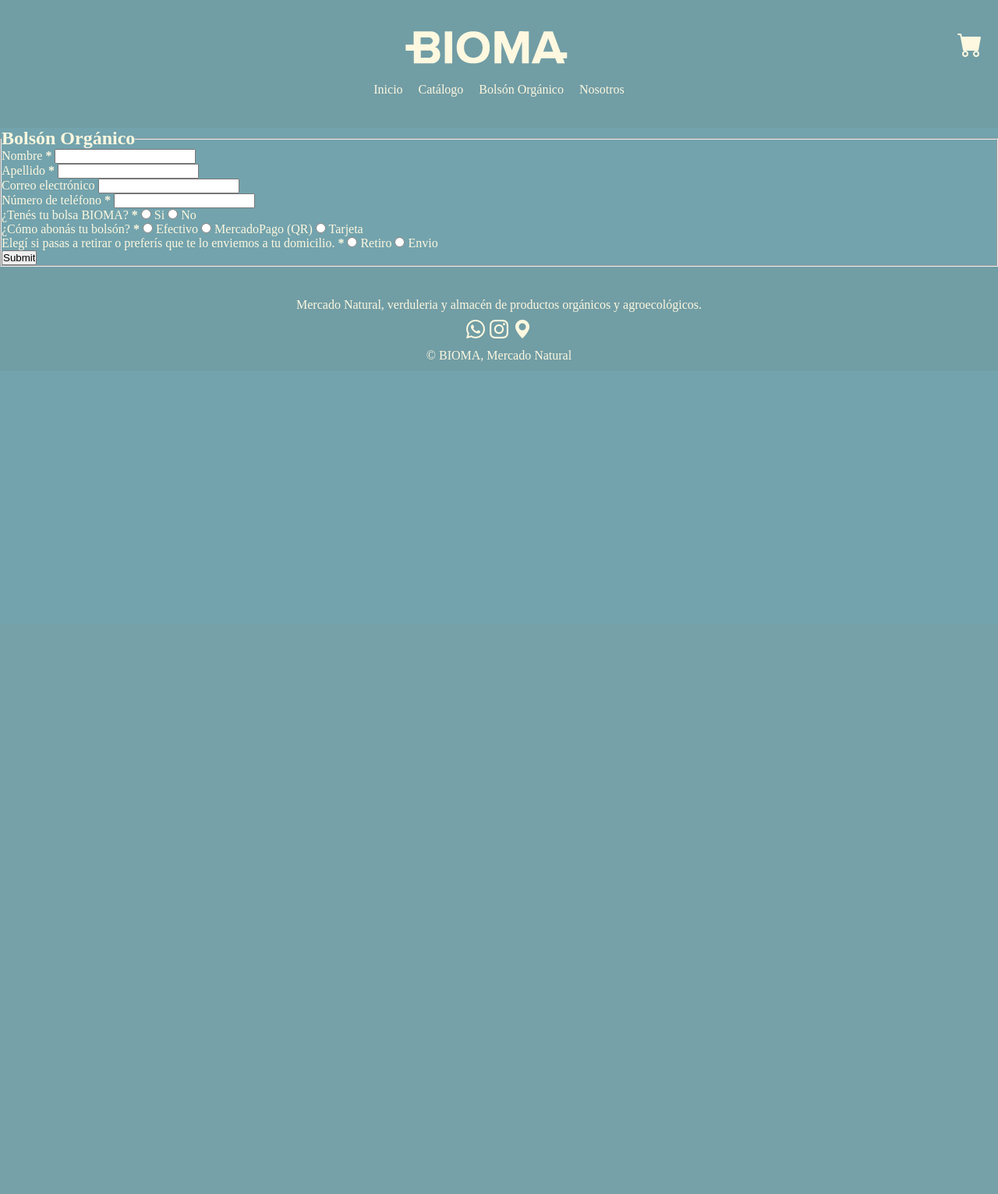
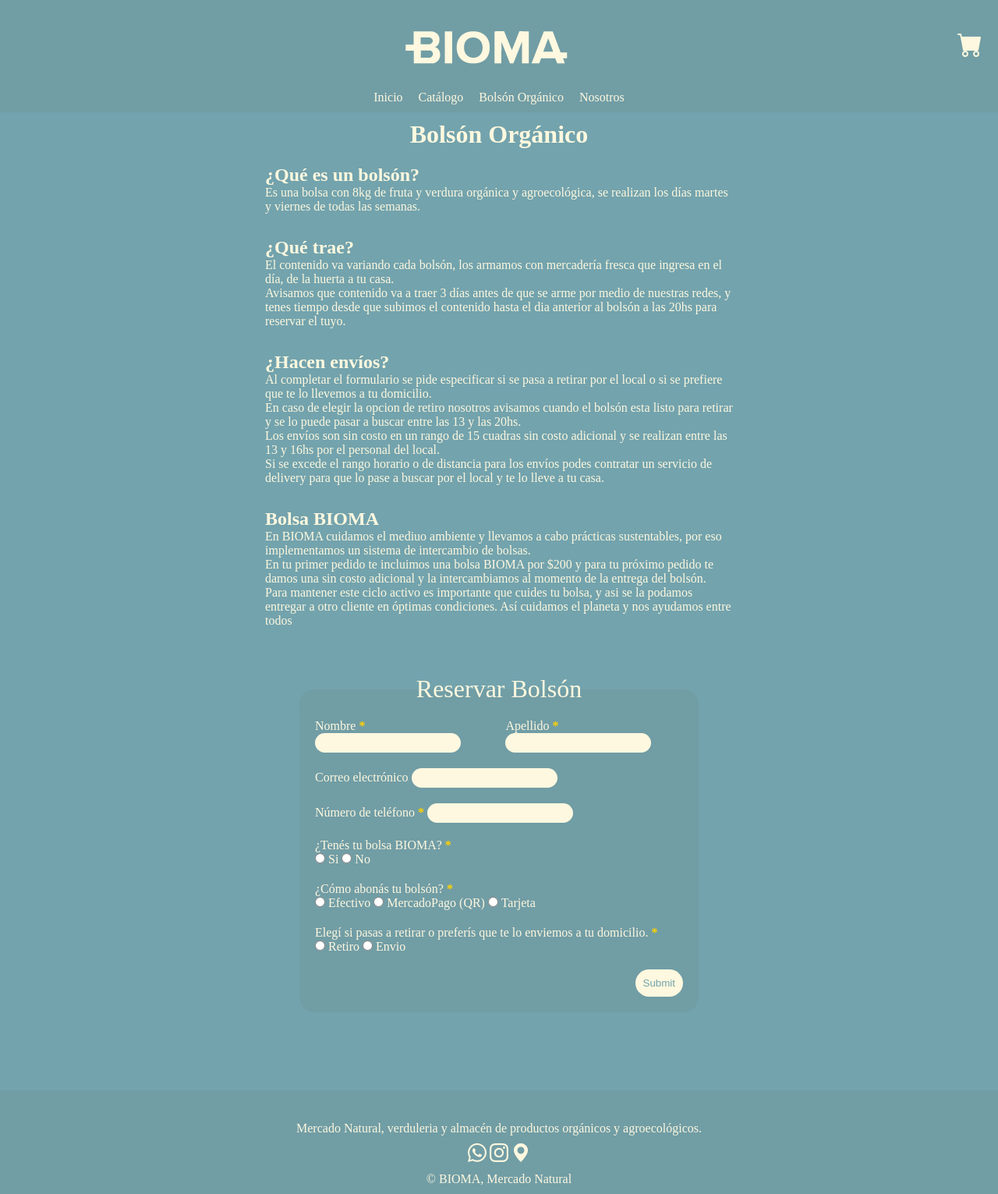
Before and after one commit to AgusAmor/PagBioma, a PHP site: page /bolson.php in a window 1280 px wide. Shown: the whole page at 78% size. Before the commit the page ends 463 px from the top, so only its background shows below. Run offline with PHP 8.4, Linux system fonts and the light colour scheme.

Commit message:
Quinto commit: formularios y estilos

```diff
--- a/bolson.php
+++ b/bolson.php
@@ -2,9 +2,35 @@
 include_once("archivos/header.php");
 ?>
     <section>
+        <h1>Bolsón Orgánico</h1>
+        <div id="infoBolson">
+            <div>
+                <h2>¿Qué es un bolsón?</h2>
+                <p>Es una bolsa con 8kg de fruta y verdura orgánica y agroecológica, se realizan los días martes y viernes de todas las semanas.</p>
+            </div>
+            <div>
+                <h2>¿Qué trae?</h2>
+                <p>El contenido va variando cada bolsón, los armamos con mercadería fresca que ingresa en el día, de la huerta a tu casa.</p>
+                <p>Avisamos que contenido va a traer 3 días antes de que se arme por medio de nuestras redes, y tenes tiempo desde que subimos el contenido hasta el dia anterior al bolsón a las 20hs para reservar el tuyo.</p>
+            </div>
+            <div>
+                <h2>¿Hacen envíos?</h2>
+                <p>Al completar el formulario se pide especificar si se pasa a retirar por el local o si se prefiere que te lo llevemos a tu domicilio.</p>
+                <p>En caso de elegir la opcion de retiro nosotros avisamos cuando el bolsón esta listo para retirar y se lo puede pasar a buscar entre las 13 y las 20hs.</p>
+                <p>Los envíos son sin costo en un rango de 15 cuadras sin costo adicional y se realizan entre las 13 y 16hs por el personal del local.</p>
+                <p>Si se excede el rango horario o de distancia para los envíos podes contratar un servicio de delivery para que lo pase a buscar por el local y te lo lleve a tu casa.</p>
+            </div>
+            <div>
+                <h2>Bolsa BIOMA</h2>
+                <p>En BIOMA cuidamos el mediuo ambiente y llevamos a cabo prácticas sustentables, por eso implementamos un sistema de intercambio de bolsas.</p>
+                <p>En tu primer pedido te incluimos una bolsa BIOMA por $200 y para tu próximo pedido te damos una sin costo adicional y la intercambiamos al momento de la entrega del bolsón.</p>
+                <p>Para mantener este ciclo activo es importante que cuides tu bolsa, y asi se la podamos entregar a otro cliente en óptimas condiciones. Así cuidamos el planeta y nos ayudamos entre todos</p>
+            </div>
+        </div>
         <form action="bolsonEnviado.php" method="get">
             <fieldset>
-                <legend><h1>Bolsón Orgánico</h1></legend>
+                <legend>Reservar Bolsón</legend>
+                <div id="nombApell">
                     <div>
                         <label for="nom">Nombre <strong>*</strong></label>
                         <input type="text" name="nom" id="nom" required/>
@@ -12,6 +38,7 @@
                     <div>
                         <label for="apell">Apellido <strong>*</strong></label>
                         <input type="text" name="apell" id="apell" required/>
+                    </div>
                 </div>
                 <div>
                     <label for="mail">Correo electrónico</label>
@@ -23,6 +50,7 @@
                 </div>
                 <div>
                     <label for="bolsa">¿Tenés tu bolsa BIOMA? <strong>*</strong></label>
+                    <div>
                         <label>
                             <input type="radio" name="bolsa" id="bolsa" value="si" required/> Si
                         </label>
@@ -30,8 +58,10 @@
                             <input type="radio" name="bolsa" id="bolsa" value="no" required/> No
                         </label>
                     </div>
+                </div>
                 <div>
                     <label for="pago">¿Cómo abonás tu bolsón? <strong>*</strong></label>
+                    <div>
                         <label>
                             <input type="radio" name="pago" id="pago" value="eft" required/> Efectivo
                         </label>
@@ -42,8 +72,10 @@
                             <input type="radio" name="pago" id="pago" value="tj" required/> Tarjeta
                         </label>
                     </div>
+                </div>
                 <div>
                     <label for="env">Elegí si pasas a retirar o preferís que te lo enviemos a tu domicilio. <strong>*</strong></label>
+                    <div>
                         <label>
                             <input type="radio" name="env" id="env" value="retiro" required/> Retiro
                         </label>
@@ -51,8 +83,9 @@
                             <input type="radio" name="env" id="env" value="envio" required/> Envio
                         </label>
                     </div>
+                </div>
                 <div>
-                    <input type="submit"/>
+                    <input id="enviarBtn" type="submit"/>
                 </div>
             </fieldset>
         </form>
--- a/css/estilos.css
+++ b/css/estilos.css
@@ -12,6 +12,12 @@
 
 ul{
     list-style: none;
+}
+
+h1{
+    font-size: 2rem;
+    text-align: center;
+    margin-top: 10px;
 }
 
 a{
@@ -34,12 +40,11 @@
 
 button:hover{
     background-color:  #719DA5 ;
-    border-radius: 30px;
     color: #fdf8df;
     border-style: solid;
     border-color: #fdf8df;
 }
-
+/*/
 
 /* HEADER */
 header{
@@ -48,6 +53,7 @@
     display: grid;
     padding: 40px 20px;
     text-align: center;
+    padding-bottom: 10px;
 }
 
 header ul{
@@ -55,17 +61,15 @@
     gap: 20px;
     width: 100%;
     justify-content: center;
-    margin-top: 20px;
-}
-
-header div{
-    margin: 0%;
+    margin-top: 30px;
 }
 
 #carrito{
     float: right;
     font-size: 2rem;
 }
+/*/
+
 
 /* INDEX */
 .banner {
@@ -73,10 +77,11 @@
     height: auto;
 }
 
-.seccion{
-    display:flex;
-    margin: 50px 20%;
-    width: 90%;
+#botones{
+    margin-top: 10px;
+    display: flex;
+    gap: 10px;
+    justify-content: center;
 }
 
 .seccion img{
@@ -84,10 +89,130 @@
     border-radius: 20px;
 }
 
+.seccion{
+    justify-content: center;
+    height: 250PX;
+}
+
+#cat{
+    display: flex;
+    margin: auto;
+}
+
+#cat div{
+    text-align: start;
+    margin: auto 30px;
+    gap: 10px;
+    width: 50%;
+}
+
+#log{
+    display: flex;
+    margin: auto;
+}
+
+#log div{
+    text-align: end;
+    margin: auto 30px;
+    gap: 10px;
+    width: 50%;
+}
+
+/*/
+
+
+/* BOLSON */
+#infoBolson{
+    justify-content: center;
+    display: grid;
+    gap: 30px;
+    margin: auto;
+    padding: 20px;
+    width: 50%;
+}
+
+label strong{
+    color:#ffd202;
+}
+
+form{
+    margin: 40px auto;
+    width: 80%;
+}
+
+fieldset{
+    width: 50%;
+    display: grid;
+    gap: 20px;
+    justify-content: center;
+    padding: 20px;
+    margin: auto;
+    background-color: #719DA5;
+    border-radius: 20px;
+    border: 0;
+}
+
+fieldset legend{
+    text-align: center;
+    font-size: 2rem;
+}
+
+#nombApell{
+    display: flex;
+    gap: 20px;
+}
+
+input{
+    border-radius: 20px;
+    padding: 5px;
+    background-color: #fdf8df;
+    border: 0;
+    color: #719DA5;
+}
+
+input:focus{
+    background-color:  #73a3ad ;
+    color: #fdf8df;
+    border-radius: 2px;
+}
+
+#enviarBtn{
+    background-color: #fdf8df;
+    padding: 10px;
+    border-radius: 30px;
+    color: #73a3ad;
+    float: inline-end;
+}
+
+#enviarBtn:hover{
+    background-color:  #73a3ad ;
+    color: #fdf8df;
+    border: 1;
+    border-style: solid;
+    border-color: #fdf8df;
+}
+
+textarea{
+    width: 100%;
+    resize: none;
+    border-radius: 20px;
+    padding: 5px;
+    background-color: #fdf8df;
+    border: 0;
+    color: #719DA5;
+}
+
+textarea:focus{
+    background-color:  #73a3ad ;
+    color: #fdf8df;
+    border-radius: 2px;
+}
+/*/
 
 /* FOOTER */
 footer{
     bottom: 0;
+    margin-top: 100px;
     background-color: #719DA5;
     display: grid;
     padding: 40px 20px;
@@ -97,6 +222,7 @@
     padding-bottom: 10px;
 }
 
-footer div{
+footer div a{
     font-size: 1.5rem;
 }
+/*/
--- a/index.php
+++ b/index.php
@@ -5,13 +5,13 @@
         <img class="banner" src="img/banner.jpg" alt="banner"/>
         <section>
             <h1>Bienvenidos a BIOMA</h1>
-            <div>
+            <div id="botones">
                 <button id="btn_bolson">Reservar Bolsón</button>
                 <button id="btn_login">Iniciar Sesión</button>
             </div>
         </section>
     </section>
-    <section class="seccion">
+    <section id="cat" class="seccion">
         <img src="img/catalogo/001.jpeg" alt="ver catalogo"/>
         <div>
             <h2>¿Querés hacer un pedido aparte del bolsón?</h2>
@@ -19,7 +19,7 @@
             <button id="btn_catalogo">Ver Catálogo</button>
         </div>
     </section>
-    <section class="seccion">
+    <section id="log" class="seccion">
         <div>
             <h2>¿Todavía no sos usuario?</h2>
             <p>Registrate gratis para poder hacer el pedido de tu bolsón y encargos 100% online.</p>
--- a/js/script.js
+++ b/js/script.js
@@ -4,7 +4,7 @@
 var btn_catalogo = document.getElementById('btn_catalogo');
 
 btn_bolson.onclick = function() {
-    window.location.href = '../bolson.php';
+    window.location.href = "../bolson.php";
 }
 
 btn_login.onclick = function() {
```
Also changed, not shown: bolsonEnviado.php (added, +59 -0 lines), enviado.php (added). Lines whose indentation alone changed are shown as unchanged.
